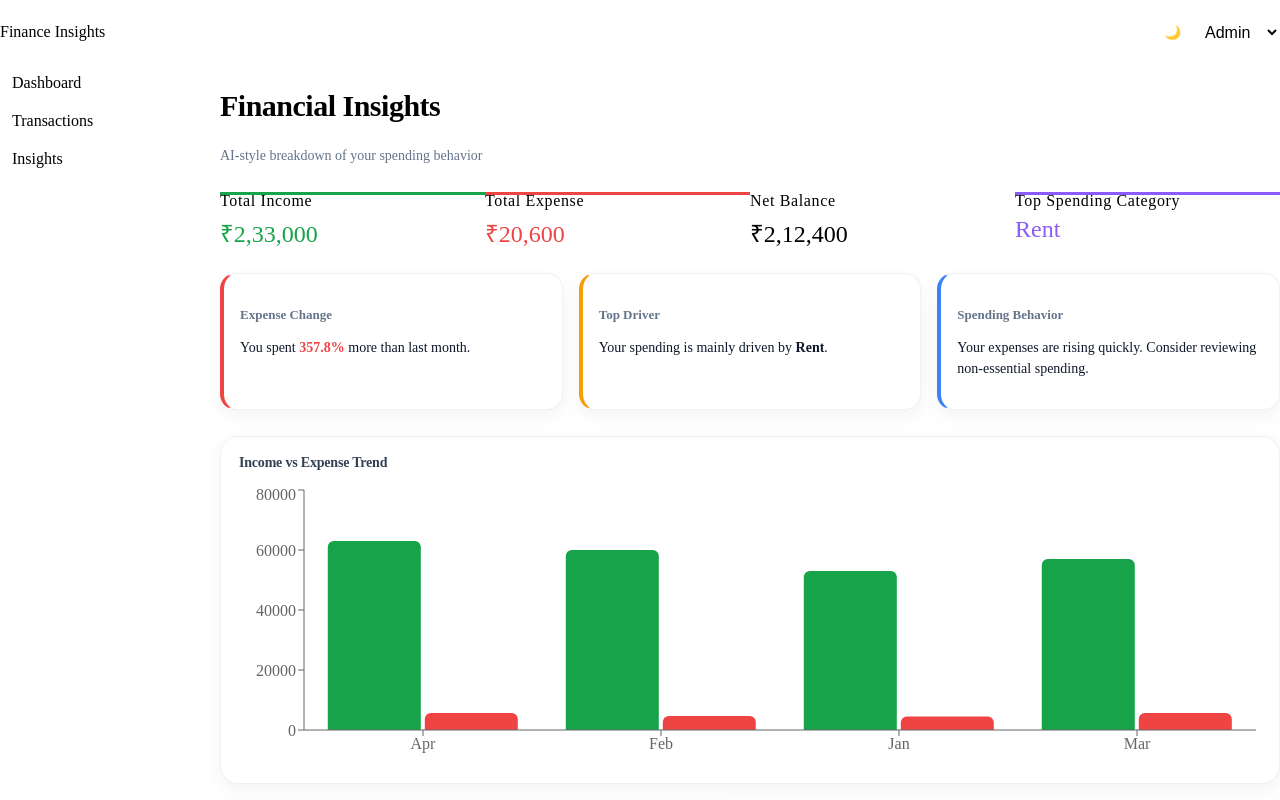
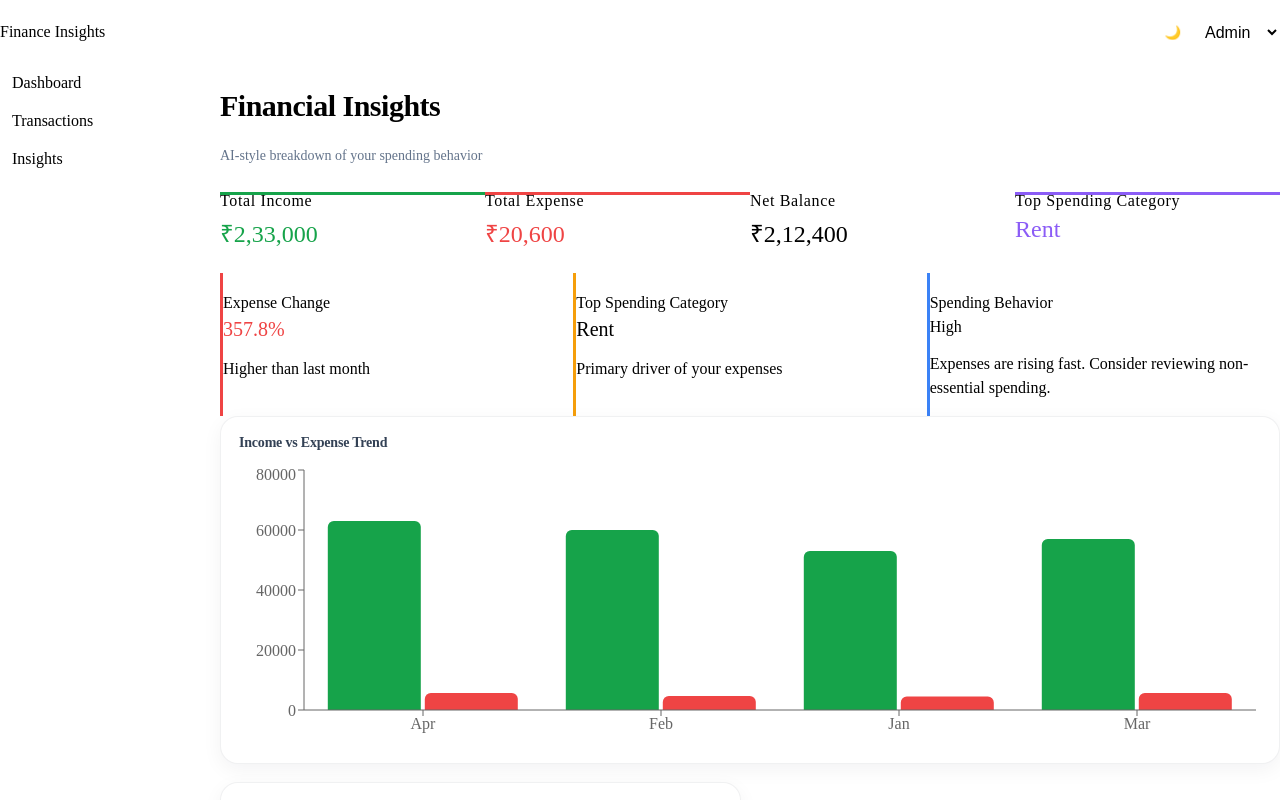
Before and after one commit to sushantshinde7/finance-insights-dashboard, a React (Vite) app: page / in a window 1280 px wide. Both pictures are taken after a click on the element "Insights". Shown: the top 800 px of the page. Built offline with nearby package versions, Linux system fonts and the light colour scheme; the HTML template or start-up script is replaced by a standard one.

Commit message:
insightcard is now refined

```diff
--- a/src/pages/insights/components/InsightCards.css
+++ b/src/pages/insights/components/InsightCards.css
@@ -1,52 +1,78 @@
 .insight-grid {
   display: grid;
   grid-template-columns: repeat(3, 1fr);
-  gap: 16px;
-  margin-bottom: 26px;
+  gap: var(--space-4);
+  margin-bottom: var(--space-6);
 }
 
+/* CARD */
 .insight-card {
-  background: white;
-  border-radius: 16px;
-  padding: 16px;
-  border: 1px solid rgba(15, 23, 42, 0.06);
-  box-shadow: 0 6px 18px rgba(15, 23, 42, 0.05);
-  transition: 0.25s ease;
+  background: var(--color-surface);
+  border-radius: var(--radius-lg);
+  padding: var(--space-4);
+
+  border: 1px solid var(--color-border);
+  box-shadow: var(--shadow-sm);
+
+  transition: all 0.2s ease;
 }
 
 .insight-card:hover {
-  transform: translateY(-3px);
+  transform: translateY(-2px);
+  box-shadow: var(--shadow-md);
 }
 
+/* TITLE */
 .insight-card h4 {
-  font-size: 13px;
-  color: #64748b;
-  margin-bottom: 8px;
+  font-size: var(--text-xs);
+  color: var(--color-text-secondary);
+  margin-bottom: 6px;
+  font-weight: var(--font-medium);
 }
 
+/* MAIN VALUE (NEW) */
+.insight-value {
+  font-size: 20px;
+  font-weight: var(--font-semibold);
+  color: var(--color-text-primary);
+
+  margin-bottom: 6px;
+}
+
+.insight-value.small {
+  font-size: 16px;
+}
+
+/* DESCRIPTION */
 .insight-card p {
-  font-size: 14px;
-  color: #0f172a;
+  font-size: var(--text-sm);
+  color: var(--color-text-secondary);
   line-height: 1.5;
 }
 
-/* semantic */
-.insight-card.danger { border-left: 4px solid #ef4444; }
-.insight-card.warning { border-left: 4px solid #f59e0b; }
-.insight-card.info { border-left: 4px solid #3b82f6; }
+/* SEMANTIC LEFT BORDER */
+.insight-card.danger {
+  border-left: 3px solid #ef4444;
+}
 
-/* value direction */
+.insight-card.warning {
+  border-left: 3px solid #f59e0b;
+}
+
+.insight-card.info {
+  border-left: 3px solid #3b82f6;
+}
+
+/* VALUE COLORS */
 .up {
   color: #ef4444;
-  font-weight: 700;
 }
 
 .down {
   color: #16a34a;
-  font-weight: 700;
 }
 
-/* responsive */
+/* RESPONSIVE */
 @media (max-width: 1024px) {
   .insight-grid {
     grid-template-columns: repeat(2, 1fr);
@@ -60,6 +86,10 @@
 }
 
 @media (max-width: 480px) {
+  .insight-value {
+    font-size: 18px;
+  }
+
   .insight-card p {
     font-size: 13px;
   }
--- a/src/pages/insights/components/InsightCards.jsx
+++ b/src/pages/insights/components/InsightCards.jsx
@@ -1,41 +1,60 @@
 import "./InsightCards.css";
-
 
 export default function InsightCards({
   expenseChange,
   topCategory,
 }) {
+  const isIncrease = expenseChange >= 0;
+
+  const behaviorText =
+    expenseChange > 20
+      ? "Expenses are rising fast. Consider reviewing non-essential spending."
+      : expenseChange > 0
+      ? "Spending is slightly increasing."
+      : "Spending is stable or decreasing. Good control.";
+
   return (
     <div className="insight-grid">
 
+      {/* EXPENSE CHANGE */}
       <div className="insight-card danger">
         <h4>Expense Change</h4>
+
+        <div className="insight-value">
+          <span className={isIncrease ? "up" : "down"}>
+            {Math.abs(expenseChange).toFixed(1)}%
+          </span>
+        </div>
+
         <p>
-          You spent{" "}
-          <b className={expenseChange >= 0 ? "up" : "down"}>
-            {Math.abs(expenseChange).toFixed(1)}%
-          </b>{" "}
-          {expenseChange >= 0 ? "more" : "less"} than last month.
+          {isIncrease ? "Higher than last month" : "Lower than last month"}
         </p>
       </div>
 
+      {/* TOP CATEGORY */}
       <div className="insight-card warning">
-        <h4>Top Driver</h4>
-        <p>
-          Your spending is mainly driven by{" "}
-          <b>{topCategory?.name || "N/A"}</b>.
-        </p>
+        <h4>Top Spending Category</h4>
+
+        <div className="insight-value">
+          {topCategory?.name || "—"}
+        </div>
+
+        <p>Primary driver of your expenses</p>
       </div>
 
+      {/* BEHAVIOR */}
       <div className="insight-card info">
         <h4>Spending Behavior</h4>
-        <p>
+
+        <div className="insight-value small">
           {expenseChange > 20
-            ? "Your expenses are rising quickly. Consider reviewing non-essential spending."
+            ? "High"
             : expenseChange > 0
-            ? "Your spending is slightly increasing."
-            : "Good control — your expenses are stable or decreasing."}
-        </p>
+            ? "Moderate"
+            : "Controlled"}
+        </div>
+
+        <p>{behaviorText}</p>
       </div>
 
     </div>
```
